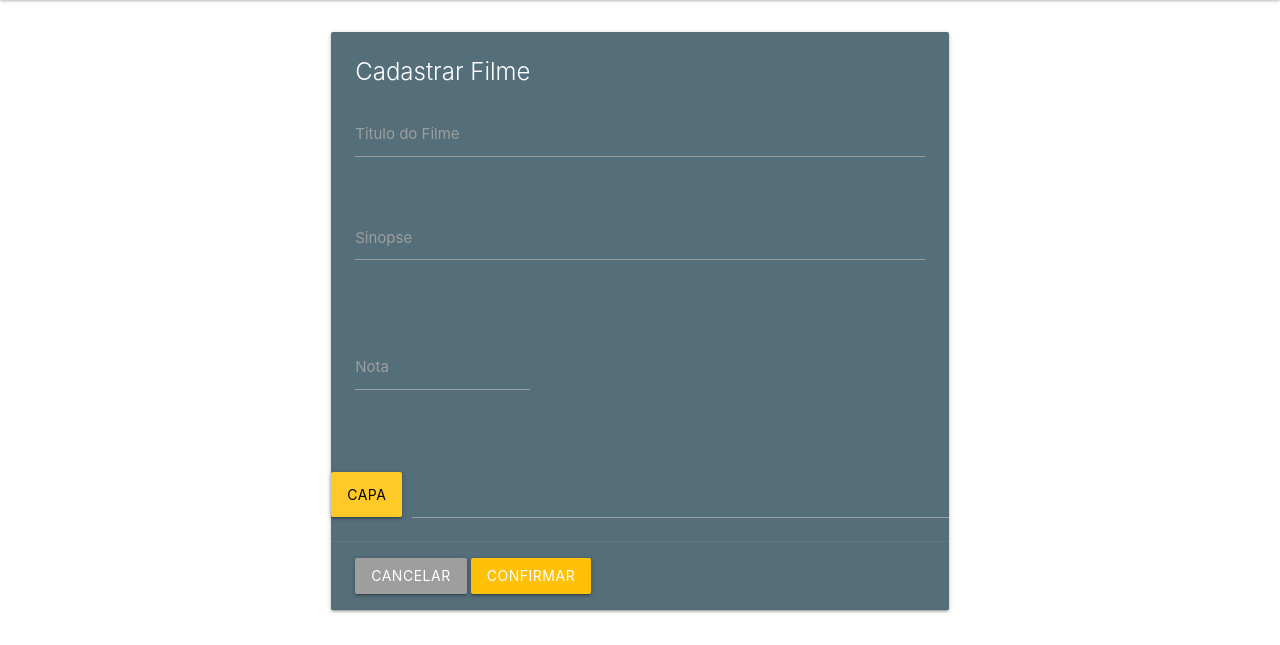
After one commit to Maxpach/cine-maxi-php, a PHP site: page /cadastrar.php in a window 1280 px wide. The commit adds this page. Shown: the part 176-821 px from the top of the page. Run offline with PHP 8.4, Linux system fonts and the light colour scheme.

Commit message:
add arquivos

```diff
--- /dev/null
+++ b/cabecalho.php
@@ -0,0 +1,19 @@
+<!DOCTYPE html>
+<html lang="en">
+<head>
+    <meta charset="UTF-8">
+    <meta http-equiv="X-UA-Compatible" content="IE=edge">
+    <meta name="viewport" content="width=device-width, initial-scale=1.0">
+
+    <!-- Compiled and minified CSS -->
+    <link rel="stylesheet" href="https://cdnjs.cloudflare.com/ajax/libs/materialize/1.0.0/css/materialize.min.css">
+    <!-- Compiled and minified JavaScript -->
+    <script src="https://cdnjs.cloudflare.com/ajax/libs/materialize/1.0.0/js/materialize.min.js"></script>
+
+    <link href="https://fonts.googleapis.com/icon?family=Material+Icons" rel="stylesheet">
+
+    <link rel="stylesheet" href="style.css">
+
+    <title>Maximiliano</title>
+
+</head>
--- /dev/null
+++ b/cadastrar.php
@@ -0,0 +1,72 @@
+<?php include "cabecalho.php" ?>
+
+<body>
+
+
+    <!--HEAD-->
+    <nav class="nav-extended blue-grey lighten-2">
+        <div class="nav-wrapper">
+            <ul id="nav-mobile" class="right">
+                <li><a href="galeria.php">Galeria</a></li>
+                <li><a href="cadastrar.php">Cadastrar</a></li>
+            </ul>
+        </div>
+        <div class="nav-header center " >
+            <h1 class="cine">CINEMAX</h1>
+        </div>
+    </nav>
+
+    <div class="row">
+        <div class="col s6 offset-s3">
+            <div class="card blue-grey darken-1">
+                <div class="card-content white-text">
+                    <span class="card-title">Cadastrar Filme</span>
+
+                    <div class="row">
+                        <div class="input-field col s12">
+                            <input id="titulo" type="text" class="validate">
+                            <label for="titulo">Titulo do Filme</label>
+                        </div>
+                    </div>
+
+                    <div class="row">
+                        <form class="col s12">
+                            <div class="row">
+                                <div class="input-field col s12">
+                                    <textarea id="sinopse" class="materialize-textarea"></textarea>
+                                    <label for="sinopse">Sinopse</label>
+                                </div>
+                        </form>
+                    </div>
+                </div>
+
+                <div class="row">
+                    <div class="input-field col s4">
+                        <input id="nota" type="number" step=",1" min=0 max=10 class="validate">
+                        <label for="nota">Nota</label>
+                    </div>
+                </div>
+            </div>
+
+            <div class="file-field input-field ">
+                <div class="btn amber lighten-1 black-text" >
+                    <span>Capa</span>
+                    <input type="file">
+                </div>
+                <div class="file-path-wrapper">
+                    <input class="file-path validate" type="text">
+                </div>
+            </div>
+
+
+            <div class="card-action">
+                <a class="btn waves-effect waves-light btn grey" href="galeria.php">Cancelar</a>
+                <a href="#" class="waves-effect waves-light btn amber darken">Confirmar</a>
+            </div>
+        </div>
+    </div>
+    </div>
+
+</body>
+
+</html>
--- /dev/null
+++ b/style.css
@@ -0,0 +1,20 @@
+
+bory{
+    background-color: #beb8b8;
+}
+
+.nav-extended{
+    background-image: url("img/padrao.jpg");
+    background-size: cover;
+    background-blend-mode: soft-light;
+}
+
+nav ul li.active, .tab a.active{
+    border-bottom: solid 2px rgb(255, 230, 0);
+    background-color: transparent;
+}
+
+
+.nav-header h1{
+    text-shadow: 2px 2px 8px #000000;
+}
```
Also changed, not shown: galeria.php (+70 -38 lines), filmes.db (added).
